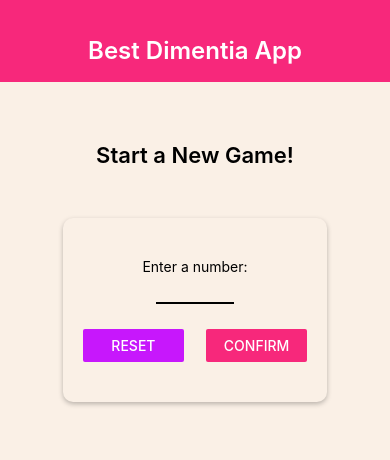
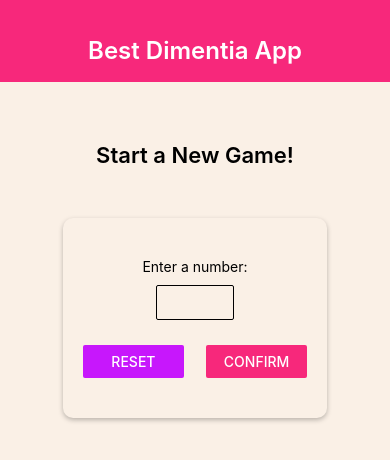
Before and after one commit to paulmboyce/rn-guess, a React Native app: screen / in a window 390 px wide. Shown: the top 460 px of the page. Built offline with nearby package versions, Linux system fonts and the light colour scheme.

Commit message:
refactor(input): pull out TextInput into custom Input
also: rename 'theme' to 'Theme'

```diff
--- a/App.js
+++ b/App.js
@@ -4,7 +4,7 @@ import { StyleSheet, Text, View, Dimensions } from "react-native";
 
 import Header from "./components/Header";
 import StartGameScreen from "./screens/StartGameScreen";
-import { theme } from "./themes";
+import { Theme } from "./themes";
 
 export default function App() {
 	return (
@@ -18,7 +18,7 @@ export default function App() {
 const styles = StyleSheet.create({
 	app: {
 		flex: 1,
-		backgroundColor: theme.backgroundColor,
+		backgroundColor: Theme.backgroundColor,
 		alignItems: "center",
 	},
 });
--- a/components/Card.js
+++ b/components/Card.js
@@ -1,14 +1,14 @@
 import React from "react";
 import { View, StyleSheet } from "react-native";
 
-import { themeStyles } from "../themes";
+import { ThemeStyles } from "../themes";
 
 const Card = ({ style, children }) => {
 	return (
 		<View
 			style={{
 				...styles.default,
-				...themeStyles.shadowBorder,
+				...ThemeStyles.shadowBorder,
 				...style,
 			}}
 		>
--- a/components/Header.js
+++ b/components/Header.js
@@ -1,7 +1,7 @@
 import React from "react";
 import { View, Text, StyleSheet, Platform } from "react-native";
 
-import { theme } from "../themes";
+import { Theme } from "../themes";
 
 const Header = (props) => {
 	return (
@@ -18,7 +18,7 @@ const styles = StyleSheet.create({
 		width: "100%",
 		height: 64 + paddingTop,
 		paddingTop: paddingTop,
-		backgroundColor: theme.primaryColor,
+		backgroundColor: Theme.primaryColor,
 		justifyContent: "center",
 		alignItems: "center",
 	},
--- /dev/null
+++ b/components/Input.js
@@ -0,0 +1,17 @@
+import React from "react";
+import { TextInput, StyleSheet } from "react-native";
+
+const Input = ({ style }) => {
+	return <TextInput style={{ ...styles.input, ...style }} />;
+};
+
+const styles = StyleSheet.create({
+	input: {
+		margin: 10,
+		height: 35,
+		width: 80,
+		borderRadius: 2,
+	},
+});
+
+export default Input;
--- a/screens/StartGameScreen.js
+++ b/screens/StartGameScreen.js
@@ -8,8 +8,9 @@ import {
 	TouchableHighlightComponent,
 } from "react-native";
 
-import { theme, themeStyles } from "../themes";
+import { Theme } from "../themes";
 import Card from "../components/Card";
+import Input from "../components/Input";
 
 const StartGameScreen = (props) => {
 	return (
@@ -17,13 +18,13 @@ const StartGameScreen = (props) => {
 			<Text style={styles.title}>Start a New Game!</Text>
 			<Card style={{ ...styles.inputContainer }}>
 				<Text>Enter a number:</Text>
-				<TextInput style={styles.inputField} />
+				<Input style={styles.inputField} />
 				<View style={styles.buttonLayout}>
 					<View style={styles.buttonWrapper}>
-						<Button title="Reset" color={theme.secondaryColor} />
+						<Button title="Reset" color={Theme.secondaryColor} />
 					</View>
 					<View style={styles.buttonWrapper}>
-						<Button title="Confirm" color={theme.primaryColor} />
+						<Button title="Confirm" color={Theme.primaryColor} />
 					</View>
 				</View>
 			</Card>
@@ -51,8 +52,7 @@ const styles = StyleSheet.create({
 	},
 
 	inputField: {
-		marginVertical: 10,
-		borderBottomWidth: 2,
+		borderWidth: 1,
 		width: "35%",
 	},
 	buttonLayout: {
--- a/themes/index.js
+++ b/themes/index.js
@@ -7,7 +7,7 @@ const Colors = {
 	shadow: "black",
 };
 
-export const theme = {
+export const Theme = {
 	primaryColor: Colors.primary,
 	secondaryColor: Colors.secondary,
 	backgroundColor: Colors.background,
@@ -19,14 +19,14 @@ export const theme = {
 	shadowBorderRadius: 10,
 };
 
-export const themeStyles = StyleSheet.create({
+export const ThemeStyles = StyleSheet.create({
 	shadowBorder: {
-		shadowColor: theme.shadowColor,
-		shadowOffset: theme.shadowOffset,
-		shadowOpacity: theme.shadowOpacity,
-		shadowRadius: theme.shadowRadius,
-		backgroundColor: theme.backgroundColor,
-		elevation: theme.elevation,
-		borderRadius: theme.shadowBorderRadius,
+		shadowColor: Theme.shadowColor,
+		shadowOffset: Theme.shadowOffset,
+		shadowOpacity: Theme.shadowOpacity,
+		shadowRadius: Theme.shadowRadius,
+		backgroundColor: Theme.backgroundColor,
+		elevation: Theme.elevation,
+		borderRadius: Theme.shadowBorderRadius,
 	},
 });
```
